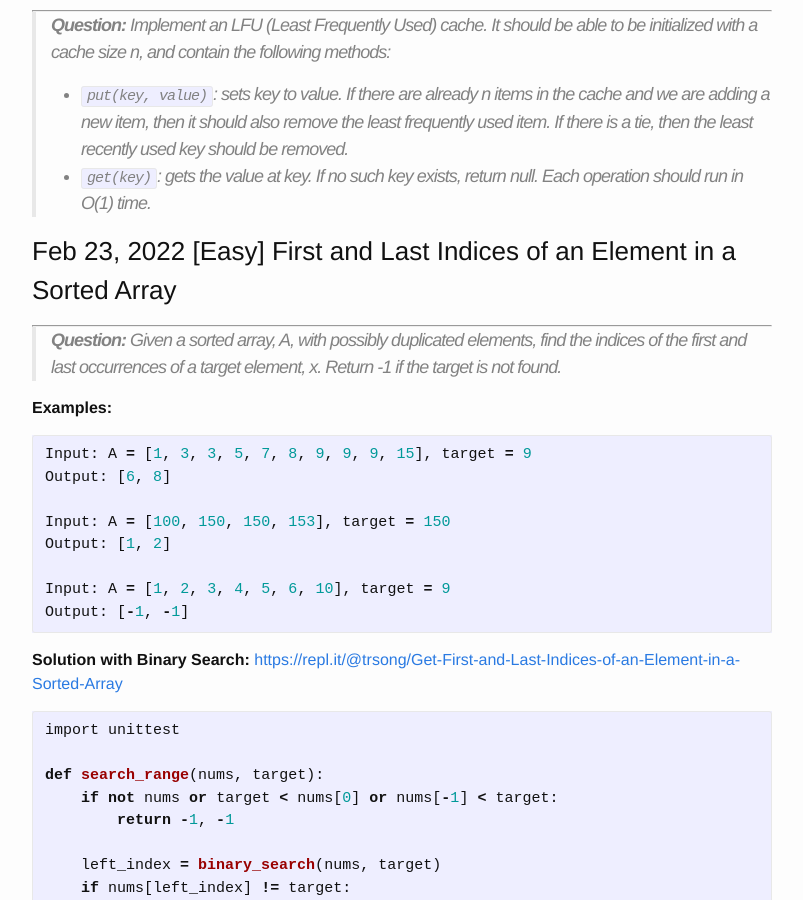
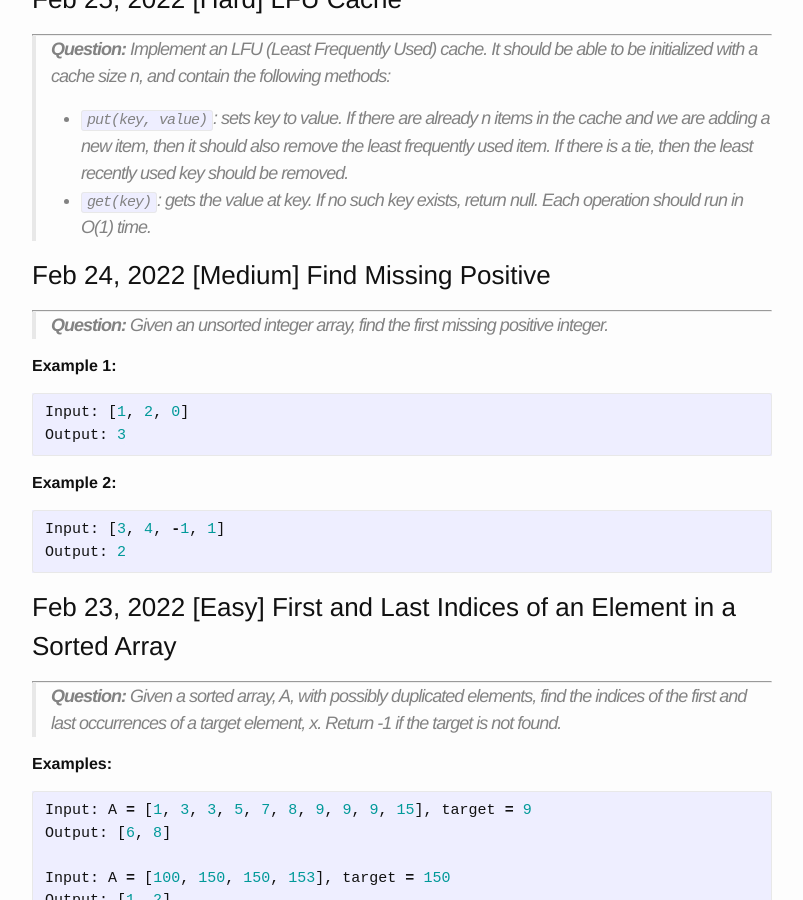
Before and after one commit to trsong/trsong.github.io, a Jekyll site: the page built from _posts/2022-02-01-DailyQuestionsFeb.md, in a window 1280 px wide and 900 px high, scrolled down 1182 px. Shown: the whole window, without its empty margins (238-1041 px from the left). Built offline with Jekyll 4.4.1, drawn with Linux system fonts in a browser that asks for light colours; some of the changed text lies outside the part shown.

Commit message:
Add Feb 24 question

````diff
--- a/_posts/2022-02-01-DailyQuestionsFeb.md
+++ b/_posts/2022-02-01-DailyQuestionsFeb.md
@@ -31,6 +31,22 @@ categories: Python/Java
 > - `get(key)`: gets the value at key. If no such key exists, return null.
 Each operation should run in O(1) time.
 
+
+### Feb 24, 2022 \[Medium\] Find Missing Positive
+---
+> **Question:** Given an unsorted integer array, find the first missing positive integer.
+
+**Example 1:**
+```py
+Input: [1, 2, 0]
+Output: 3
+```
+
+**Example 2:**
+```py
+Input: [3, 4, -1, 1]
+Output: 2
+```
 
 ### Feb 23, 2022 \[Easy\] First and Last Indices of an Element in a Sorted Array
 ---
````
